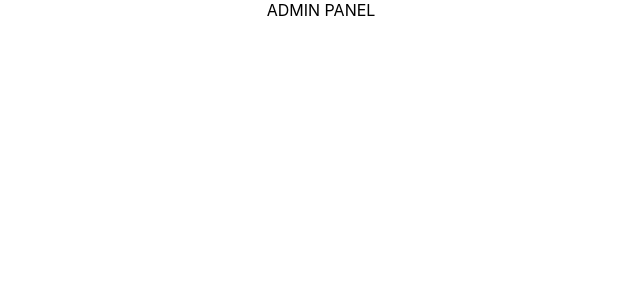
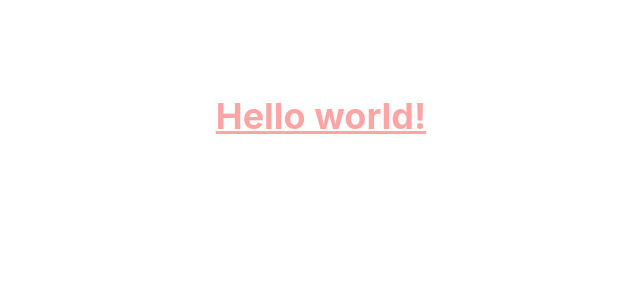
Before and after one commit to Hadees621/Olympia-Admin, a React (Create React App) app: page / in a window 1280 px wide. Shown: the top 300 px of the page, without its empty margins (319-959 px from the left). Built offline with nearby package versions, Linux system fonts and the light colour scheme.

Commit message:
chore: tailwind added

```diff
--- a/package.json
+++ b/package.json
@@ -32,5 +32,8 @@
       "last 1 firefox version",
       "last 1 safari version"
     ]
+  },
+  "devDependencies": {
+    "tailwindcss": "^3.4.4"
   }
 }
--- a/src/App.js
+++ b/src/App.js
@@ -1,7 +1,13 @@
 import "./App.css";
 
 function App() {
-  return <div className="App">ADMIN PANEL</div>;
+  return (
+    <div className="App">
+      <h1 className="text-4xl font-bold underline pt-24 text-red-300">
+        Hello world!
+      </h1>
+    </div>
+  );
 }
 
 export default App;
--- a/src/index.css
+++ b/src/index.css
@@ -1,3 +1,7 @@
+@tailwind base;
+@tailwind components;
+@tailwind utilities;
+
 body {
   margin: 0;
   font-family: -apple-system, BlinkMacSystemFont, 'Segoe UI', 'Roboto', 'Oxygen',
--- /dev/null
+++ b/tailwind.config.js
@@ -0,0 +1,10 @@
+/** @type {import('tailwindcss').Config} */
+module.exports = {
+  content: [
+    "./src/**/*.{js,jsx,ts,tsx}",
+  ],
+  theme: {
+    extend: {},
+  },
+  plugins: [],
+}
```
Also changed, not shown: 1 other file (tests, documents, lock files or other folders).
